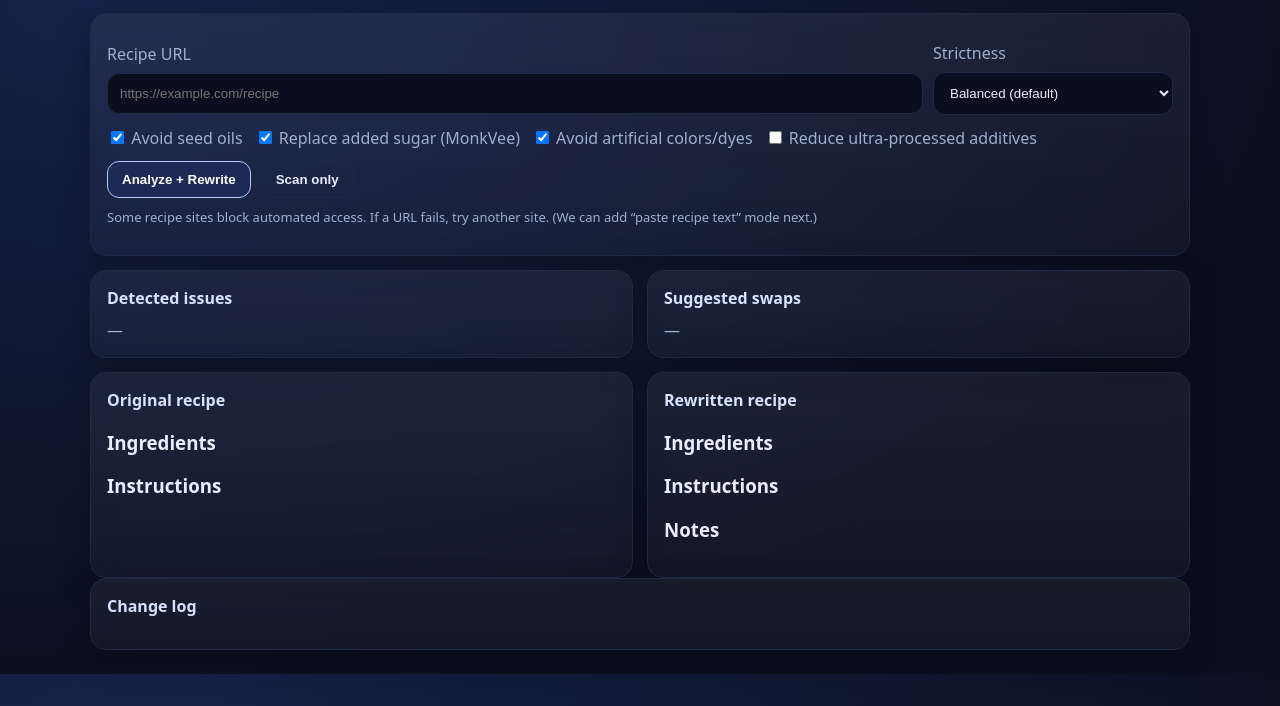
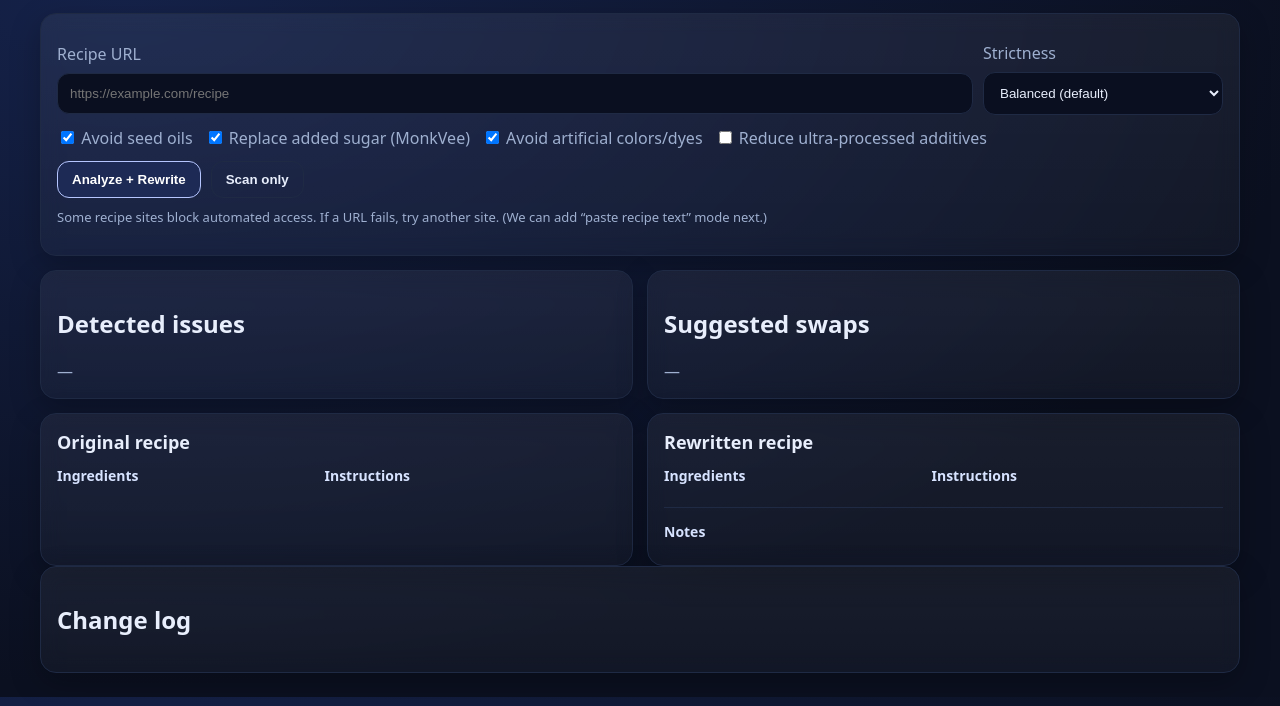
Before and after one commit to Selleryd/recipe, a plain HTML site: page index.html in a window 1280 px wide. Shown: the part 94-800 px from the top of the page. Drawn offline with Linux system fonts and the light colour scheme.

Commit message:
Update styles.css

```diff
--- a/styles.css
+++ b/styles.css
@@ -1,4 +1,8 @@
-:root{--bg:#0b1020;--card:#0f1730;--text:#e8eefc;--muted:#9fb0d0;--border:#1f2a44;}
+:root{
+  --bg:#0b1020;--card:#0f1730;--text:#e8eefc;--muted:#9fb0d0;--border:#1f2a44;
+  --bad:#ff4d4d; --good:#39d98a;
+}
+
 *{box-sizing:border-box}
 body{
   margin:0;padding:24px;
@@ -6,7 +10,7 @@ body{
   color:var(--text);
   font-family:system-ui,-apple-system,Segoe UI,Roboto,Arial;
 }
-.wrap{max-width:1100px;margin:0 auto}
+.wrap{max-width:1200px;margin:0 auto}
 .hero{display:flex;align-items:flex-start;justify-content:space-between;gap:12px;margin-bottom:16px}
 .brand{display:flex;gap:12px;align-items:center}
 .logo{
@@ -29,6 +33,9 @@ h1{margin:0;font-size:30px}
 }
 .grid{display:grid;grid-template-columns:1fr;gap:14px;margin-top:14px}
 @media(min-width:900px){.grid{grid-template-columns:1fr 1fr}}
+.recipeGrid{grid-template-columns:1fr; }
+@media(min-width:1050px){.recipeGrid{grid-template-columns:1fr 1fr}}
+
 .label{display:block;margin-bottom:8px;color:var(--muted)}
 .input{
   width:100%;padding:12px;border-radius:12px;border:1px solid var(--border);
@@ -45,16 +52,34 @@ h1{margin:0;font-size:30px}
 .btn.ghost{background:transparent;border:1px solid var(--border);color:var(--text)}
 .btn:disabled{opacity:.6;cursor:not-allowed}
 .hint{margin-top:10px;color:var(--muted);font-size:13px}
+
 .mono{font-family:ui-monospace,SFMono-Regular,Menlo,Monaco,Consolas,"Liberation Mono",monospace;font-size:13px}
 .muted{color:var(--muted)}
-pre{white-space:pre-wrap;word-break:break-word;margin:0}
-h2{margin:0 0 10px 0;font-size:16px;color:#d7e3ff}
+.stack{display:flex;flex-direction:column;gap:10px}
 .smallText{font-size:13px}
+a{color:#b6c6ff;text-decoration:none}
+a:hover{text-decoration:underline}
 
-.drawer{
-  position:fixed;inset:0;background:rgba(0,0,0,.55);
-  display:flex;justify-content:flex-end;z-index:9999;
-}
+.recipeHead{display:flex;align-items:flex-end;justify-content:space-between;gap:12px;margin-bottom:12px}
+.recipeTitle{margin:0;font-size:18px}
+.meta{color:var(--muted);font-size:13px}
+
+.recipeCols{display:grid;grid-template-columns:1fr;gap:14px;margin-top:6px}
+@media(min-width:900px){.recipeCols{grid-template-columns:1fr 1.15fr}}
+
+.subhead{margin:0 0 8px 0;font-size:14px;color:#d7e3ff}
+.ingList,.noteList,.stepList{margin:0;padding-left:18px}
+.ingList li,.noteList li,.stepList li{margin:8px 0;line-height:1.45}
+
+.ingLine{display:flex;flex-direction:column;gap:6px}
+.swapHint{color:var(--good);font-size:13px}
+.bad{color:var(--text); text-decoration: underline; text-decoration-color: var(--bad); text-decoration-thickness: 2px;}
+.good{color:var(--good); text-decoration: underline; text-decoration-color: var(--good); text-decoration-thickness: 2px;}
+
+.notesBlock{margin-top:14px;padding-top:14px;border-top:1px solid var(--border)}
+
+/* Admin drawer */
+.drawer{position:fixed;inset:0;background:rgba(0,0,0,.55);display:flex;justify-content:flex-end;z-index:9999;}
 .drawer.hidden{display:none}
 .drawer-inner{
   width:min(920px, 96vw);
```
